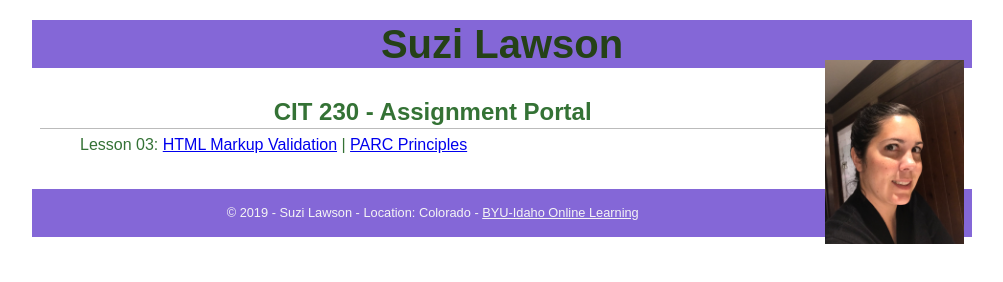
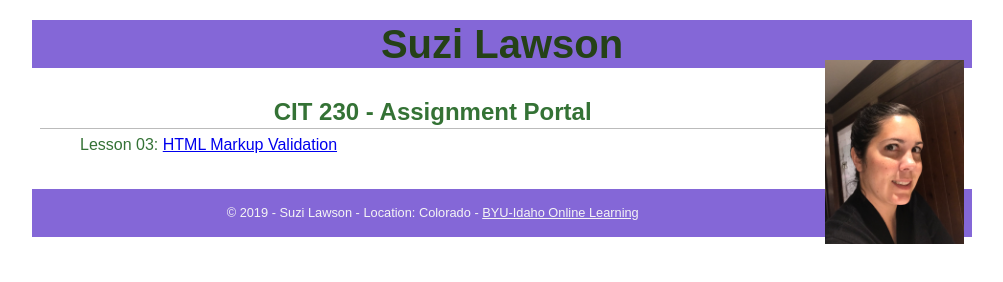
Before and after one commit to Suzi-Lawson/suzi-lawson.gihub.oi, a plain HTML site: page index.html in a window 1280 px wide. Shown: the whole page, without its empty margins (138-1141 px from the left). Drawn offline with Linux system fonts and the light colour scheme.

Commit message:
Add files via upload

```diff
--- a/index.html
+++ b/index.html
@@ -15,8 +15,7 @@
     <main>
         <h2>CIT 230 - Assignment Portal</h2>
         <ul>
-            <il>Lesson 03: <a href="https://suzi-lawson.github.io/suzi-lawson.gihub.oi/assignments/lesson-3/fixedhtml.html">HTML Markup Validation</a> |
-                <a href="#">PARC Principles</a></il><br>
+            <il>Lesson 03: <a href="https://suzi-lawson.github.io/suzi-lawson.gihub.oi/assignments/lesson-3/fixedhtml.html">HTML Markup Validation</a></il><br>
             <!-- <il>Lesson 04: <a href="#">Assignment Label</a></il><br> -->
             <!-- <il>Lesson 05: <a href="#">Assignment Label</a></il><br> -->
             <!-- <il>Lesson 06: <a href="#">Assignment Label</a></il><br> -->
```
